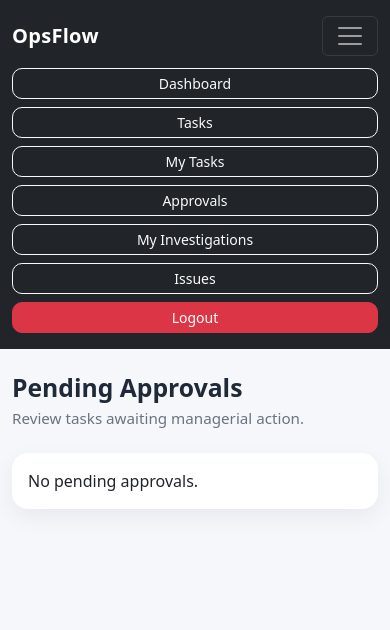
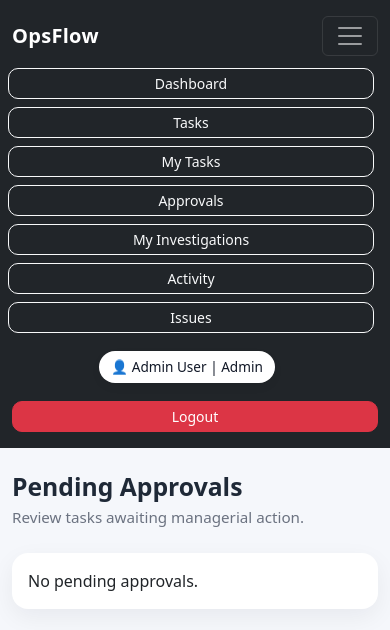
Before and after one commit to Mzzjazmin/opsflow, a Flask app: page /approvals in a window 390 px wide, after a click that opens the changed part. Shown: the top 630 px of the page. Run offline with Flask 3, Linux system fonts and the light colour scheme; a user stored in the database is signed in.

Commit message:
Show logged in user name and role in navbar

```diff
--- a/app/templates/base.html
+++ b/app/templates/base.html
@@ -55,14 +55,22 @@
             border-radius: 10px;
         }
 
-        .form-control,
-        .form-select,
-        textarea {
+        .form-control, .form-select, textarea {
             border-radius: 10px !important;
         }
 
         .top-space {
             margin-top: 24px;
+        }
+
+        .user-badge {
+            background: white;
+            color: #111827;
+            padding: 6px 12px;
+            border-radius: 999px;
+            font-size: 0.85rem;
+            font-weight: 500;
+            box-shadow: 0 4px 10px rgba(0,0,0,0.05);
         }
 
         @media (max-width: 768px) {
@@ -77,15 +85,20 @@
             .navbar .btn {
                 width: 100%;
             }
+
+            .user-badge {
+                display: block;
+                margin: 10px 0;
+                text-align: center;
+            }
         }
     </style>
 </head>
-
 <body>
 
-<!-- NAVBAR -->
 <nav class="navbar navbar-expand-lg navbar-dark bg-dark py-3">
     <div class="container">
+
         <a class="navbar-brand" href="/dashboard">OpsFlow</a>
 
         <button class="navbar-toggler" type="button" data-bs-toggle="collapse" data-bs-target="#opsflowNav">
@@ -93,8 +106,9 @@
         </button>
 
         <div class="collapse navbar-collapse" id="opsflowNav">
-            <div class="ms-auto mobile-stack">
+            <div class="ms-auto mobile-stack d-flex align-items-center">
 
+                <!-- NAV LINKS -->
                 <a class="btn btn-outline-light btn-sm me-2" href="/dashboard">Dashboard</a>
                 <a class="btn btn-outline-light btn-sm me-2" href="/tasks">Tasks</a>
                 <a class="btn btn-outline-light btn-sm me-2" href="/my-tasks">My Tasks</a>
@@ -102,9 +116,17 @@
                 {% if current_user.role in ["admin", "supervisor"] %}
                     <a class="btn btn-outline-light btn-sm me-2" href="/approvals">Approvals</a>
                     <a class="btn btn-outline-light btn-sm me-2" href="/my-investigations">My Investigations</a>
+                    <a class="btn btn-outline-light btn-sm me-2" href="/activity">Activity</a>
                 {% endif %}
 
                 <a class="btn btn-outline-light btn-sm me-2" href="/issues">Issues</a>
+
+                <!-- USER INFO (TOP RIGHT) -->
+                <span class="user-badge me-3">
+                    👤 {{ current_user.full_name }} | {{ current_user.role|title }}
+                </span>
+
+                <!-- LOGOUT -->
                 <a class="btn btn-danger btn-sm" href="/logout">Logout</a>
 
             </div>
@@ -112,12 +134,10 @@
     </div>
 </nav>
 
-<!-- MAIN CONTENT -->
 <div class="container top-space mb-5">
     {% block content %}{% endblock %}
 </div>
 
-<!-- BOOTSTRAP JS -->
 <script src="https://cdn.jsdelivr.net/npm/bootstrap@5.3.3/dist/js/bootstrap.bundle.min.js"></script>
 
 </body>
```
